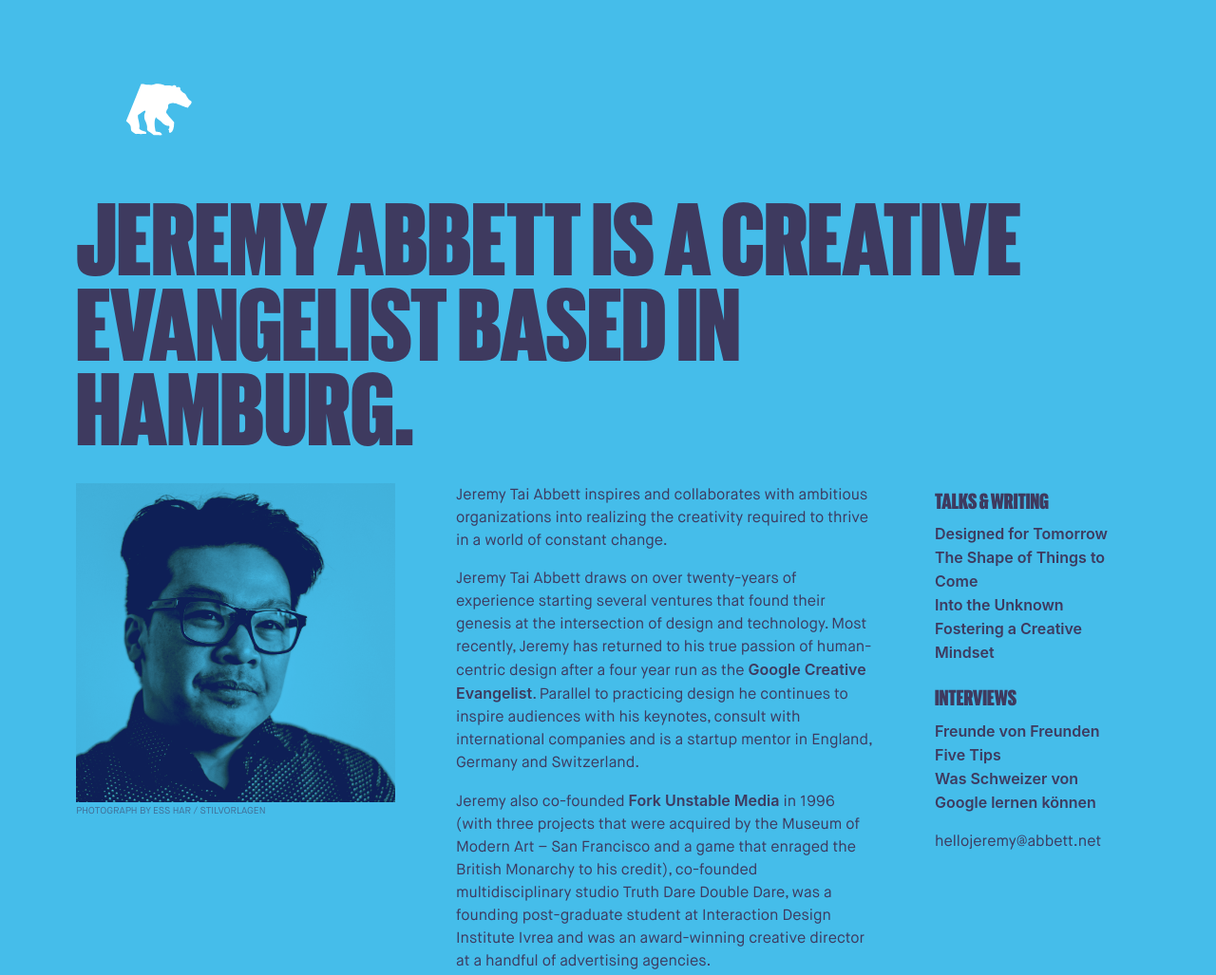
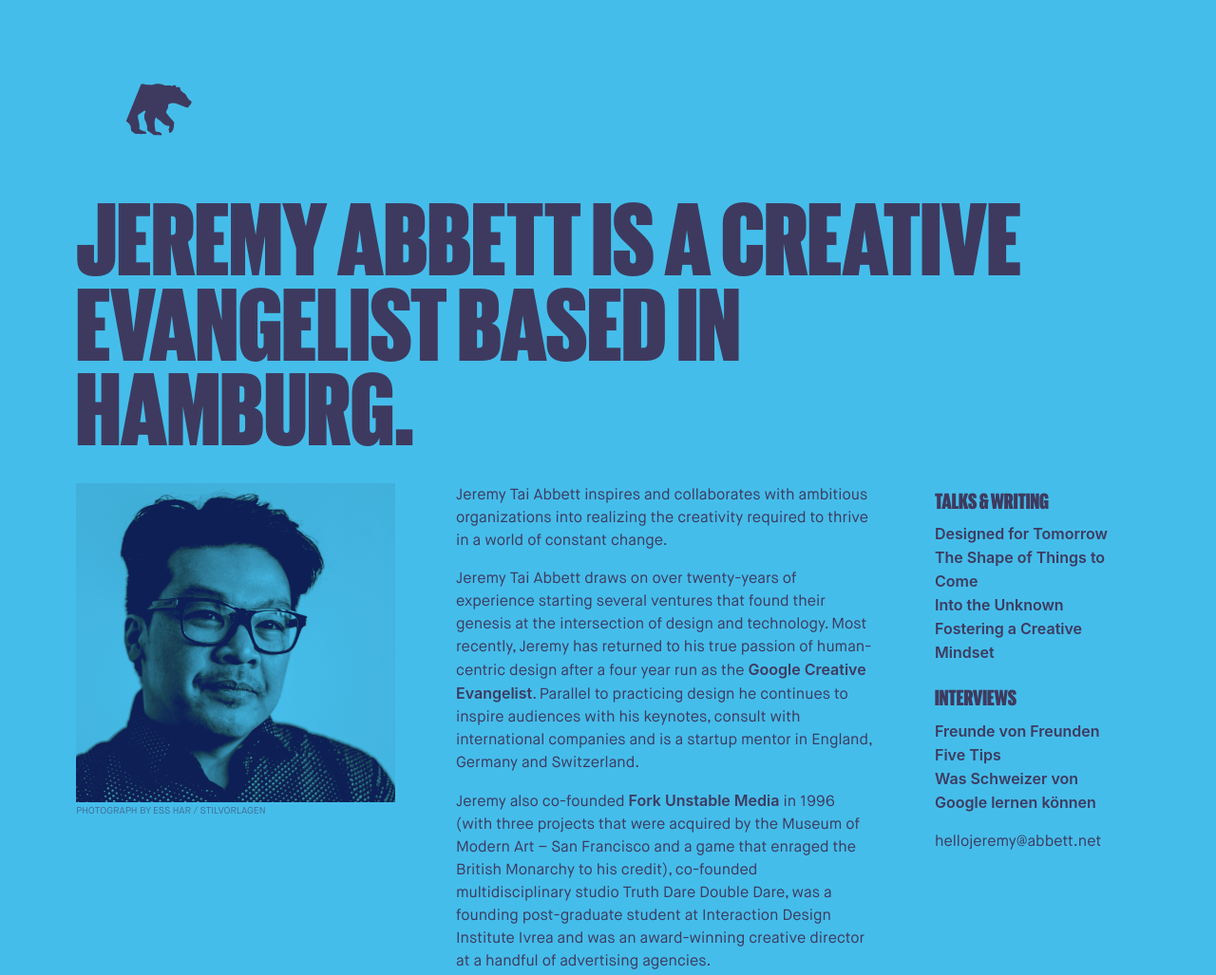
Before and after one commit to jeremytai/jeremytai.github.io, a plain HTML site: page index.html in a window 1280 px wide. Shown: the whole page at 95% size. Drawn offline with Linux system fonts and the light colour scheme; a web font is replaced by a local one.

Commit message:
Update index.html

```diff
--- a/index.html
+++ b/index.html
@@ -22,7 +22,7 @@
       <figure class="logo">
         <svg version="1.1" id="Layer_1" xmlns="http://www.w3.org/2000/svg" xmlns:xlink="http://www.w3.org/1999/xlink" x="0px" y="0px"
 	 viewBox="0 0 138 74" style="enable-background:new 0 0 138 74;" xml:space="preserve">
-          <g style="fill: white;">
+          <g style="fill: currentColor;" fill-rule="evenodd">
             <path d="M130.7,28.5c-0.3-0.3-0.7-0.3-2.1-1.4c-1.4-1.1-2.6-3.4-3.1-4.2c-0.4-0.8-0.3-1.5-1.5-2.5s-2.2-1.4-2.8-1.8
           		c-0.6-0.3-1.4-1.6-1.8-1.9s-0.9-0.4-0.9-0.9c0-0.5-0.2-2.6-0.6-2.9c-0.4-0.3-0.9-0.4-1.3-0.3c-0.4,0.1-1.2,0.1-1.2,0.1l-1,0.2
           		l-0.9-0.4c0,0,0.3-1.3-0.2-1.5s-0.9-0.5-1.3-0.6s-1,0.2-1,0.2s-0.7,0.3-1,0.4c-0.3,0.2-1.3,0.4-1.3,0.4s-2.2-0.5-2.8-0.5
```
